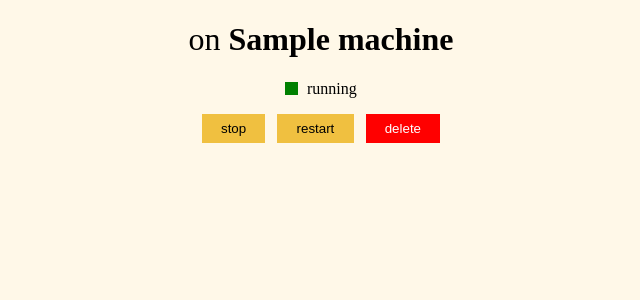
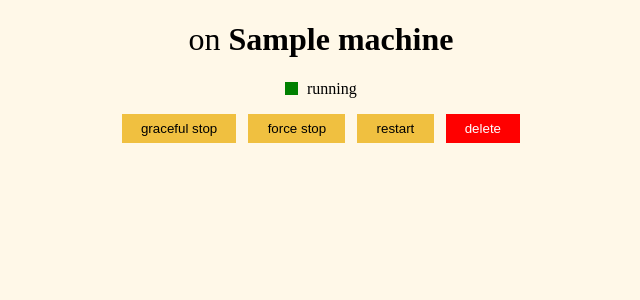
Before and after one commit to tiredkangaroo/mechanicaldinosaurs, a Django app: a page that uses frontend/console/templates/vm_detail.html in a window 1280 px wide. Shown: the top 300 px of the page, without its empty margins (319-959 px from the left). Run offline with Django 5.2, Linux system fonts and the light colour scheme; tables that the repository leaves empty hold one stand-in row (values such as "Sample post"); a database or web service that is not in the repository returns one stand-in record (values such as "Sample title"); data that the repository does not hold is empty.

Commit message:
add forceful vs. graceful handling in daemon and ui, (mentioned in prev commit message but i was in the wrong dir: )select proper boot file in daemon, add logs to vm licecycle ops

```diff
--- a/frontend/console/templates/vm_detail.html
+++ b/frontend/console/templates/vm_detail.html
@@ -14,6 +14,9 @@
       }
       .status-running {
         background-color: green;
+      }
+      .status-stopped {
+        background-color: red;
       }
       #vm-actions {
         display: flex;
@@ -38,10 +41,18 @@
       {% if vm.status == 'running' %}
       <form method="post" action="{% url 'vm_stop' machine.name vm.config.name %}">
         {% csrf_token %}
-        <button type="submit">stop</button>
+        <input type="hidden" name="force" value="false" />
+        <button type="submit">graceful stop</button>
       </form>
+      <form method="post" action="{% url 'vm_stop' machine.name vm.config.name %}">
+        {% csrf_token %}
+        <input type="hidden" name="force" value="true" />
+        <button type="submit">force stop</button>
+      </form>
+      <!-- im not going to add graceful vs forceful restart just yet -->
       <form method="post" action="{% url 'vm_restart' machine.name vm.config.name %}">
         {% csrf_token %}
+        <input type="hidden" name="force" value="false" />
         <button type="submit">restart</button>
       </form>
       {% else %}
--- a/frontend/console/views.py
+++ b/frontend/console/views.py
@@ -150,7 +150,8 @@ def vm_stop(request, machine_name, vm_name):
         return HttpResponse("machine not found", status=404)
 
     try:
-        resp = requests.post(f"http://{machine.hostport}/api/vms/stop", headers={'Authorization': f'Bearer {machine.secret_key}'}, json={'name': vm_name})
+        force = request.POST.get('force')
+        resp = requests.post(f"http://{machine.hostport}/api/vms/stop?force={force}", headers={'Authorization': f'Bearer {machine.secret_key}'}, json={'name': vm_name})
         if resp.status_code == 200:
             return redirect('vm_detail', machine_name=machine_name, vm_name=vm_name)
         else:
@@ -166,7 +167,8 @@ def vm_restart(request, machine_name, vm_name):
         return HttpResponse("machine not found", status=404)
 
     try:
-        resp = requests.post(f"http://{machine.hostport}/api/vms/restart", headers={'Authorization': f'Bearer {machine.secret_key}'}, json={'name': vm_name})
+        force = request.POST.get('force')
+        resp = requests.post(f"http://{machine.hostport}/api/vms/restart?force={force}", headers={'Authorization': f'Bearer {machine.secret_key}'}, json={'name': vm_name})
         if resp.status_code == 200:
             return redirect('vm_detail', machine_name=machine_name, vm_name=vm_name)
         else:
```
Also changed, not shown: 3 other files.
